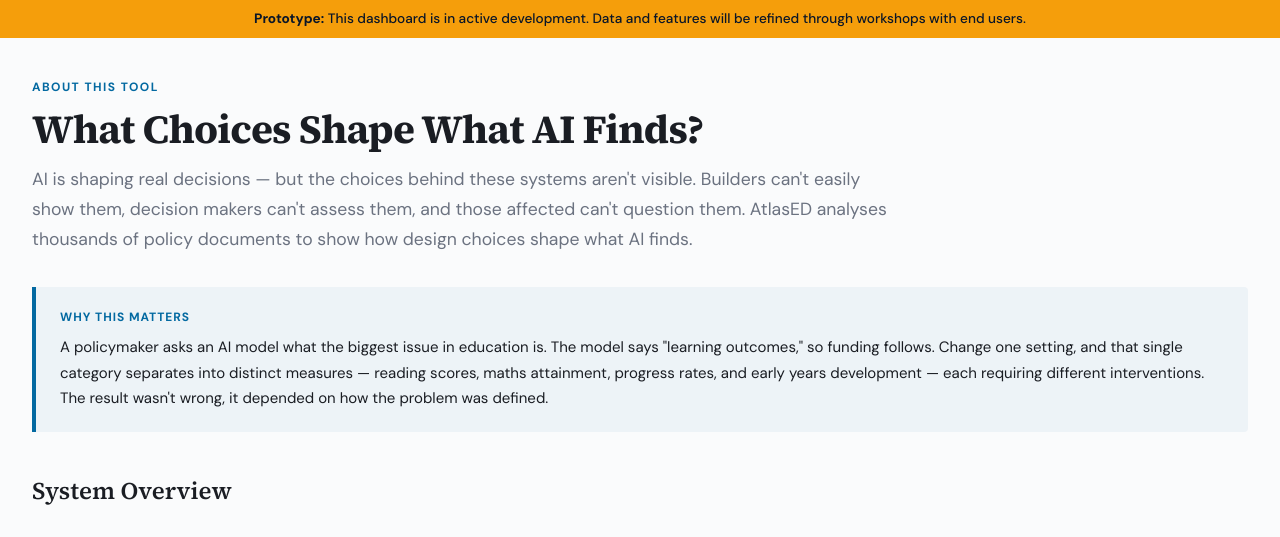
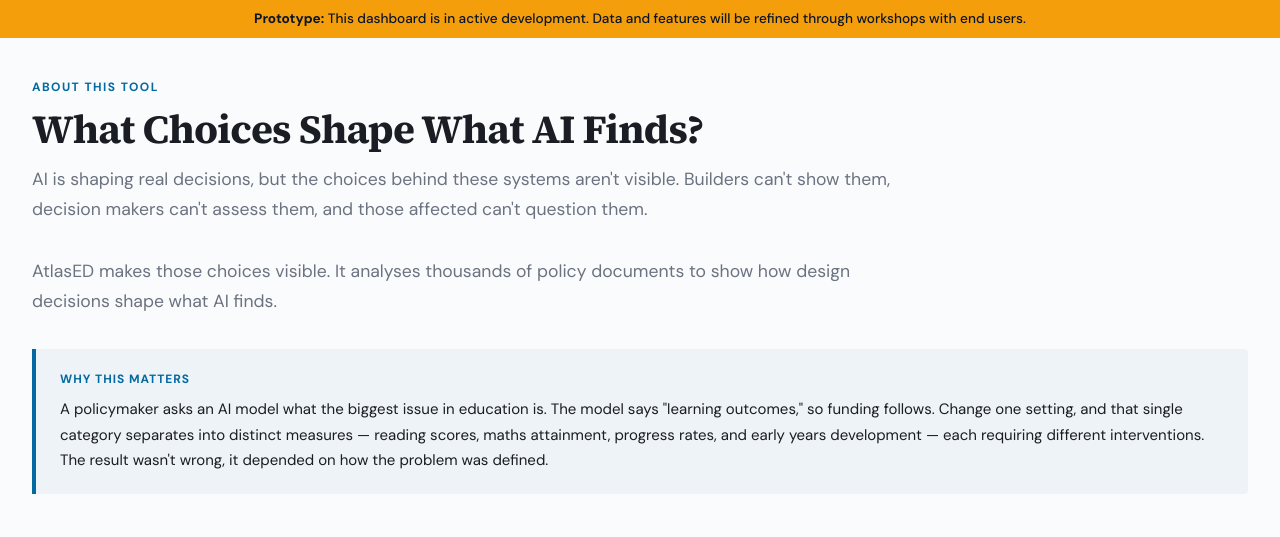
Before and after one commit to Yorkel/atlas-ed-tool, a FastAPI app: template templates/overview.html in a window 1280 px wide. Shown: the part 136-673 px from the top of the page. Run offline with FastAPI, Linux system fonts and the light colour scheme; the template is opened without the code that fills it, so the values that code supplies are empty.

Commit message:
text updates

```diff
--- a/templates/overview.html
+++ b/templates/overview.html
@@ -7,9 +7,12 @@
 <div class="page-label">About This Tool</div>
 <h1 class="page-title">What Choices Shape What AI Finds?</h1>
 <p class="page-desc">
-    AI is shaping real decisions — but the choices behind these systems aren't visible. Builders can't
-    easily show them, decision makers can't assess them, and those affected can't question them.
-    AtlasED analyses thousands of policy documents to show how design choices shape what AI finds.
+    AI is shaping real decisions, but the choices behind these systems aren't visible. Builders can't
+    show them, decision makers can't assess them, and those affected can't question them.
+</p>
+<p class="page-desc">
+    AtlasED makes those choices visible. It analyses thousands of policy documents to show how
+    design decisions shape what AI finds.
 </p>
 
 <div class="callout callout-info">
```
